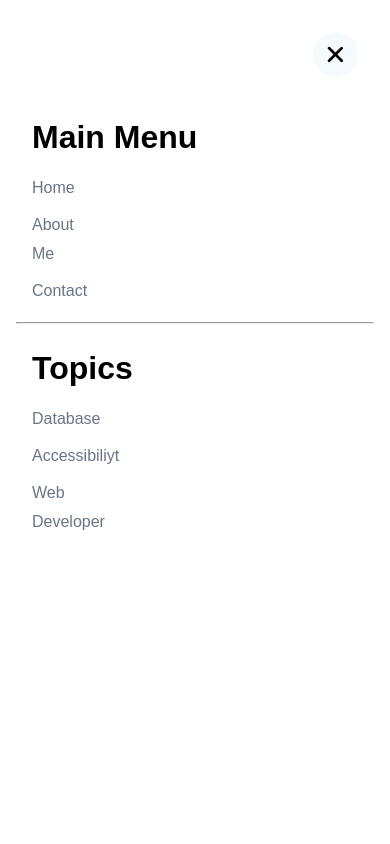
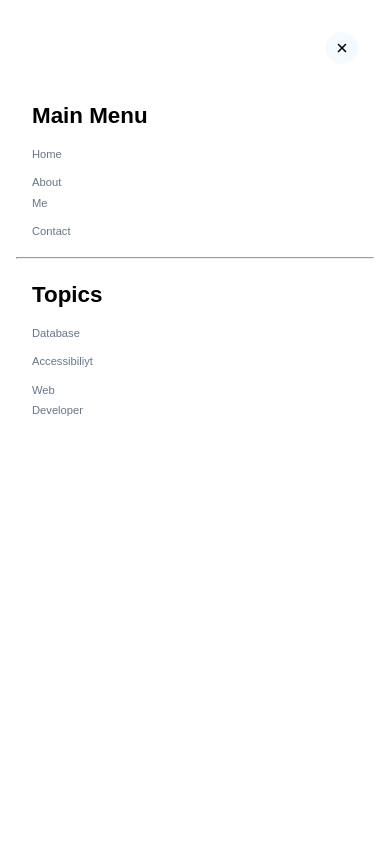
Before and after one commit to Sahand-Edrisi/myblogs-web-site, a plain HTML site: page index.html in a window 390 px wide. Both pictures are taken after a click on the button 342 px from the left and 48 px from the top of the page. Shown: the top 844 px of the page. Drawn offline with nearby package versions, Linux system fonts and the light colour scheme.

Commit message:
.menubar-menu-group

```diff
--- a/assets/css/Responsiv.css
+++ b/assets/css/Responsiv.css
@@ -106,4 +106,10 @@
   .header-item .right-header .menubar .menubar-item button ion-icon {
     font-size: 1rem;
   }
+  .menubar-menu-group .menu-item .close-btn button ion-icon {
+    font-size: 1rem;
+  }
+  .menubar-menu-group .menu-item .menu-item-group {
+    font-size: .7rem;
+  }
 }
```
